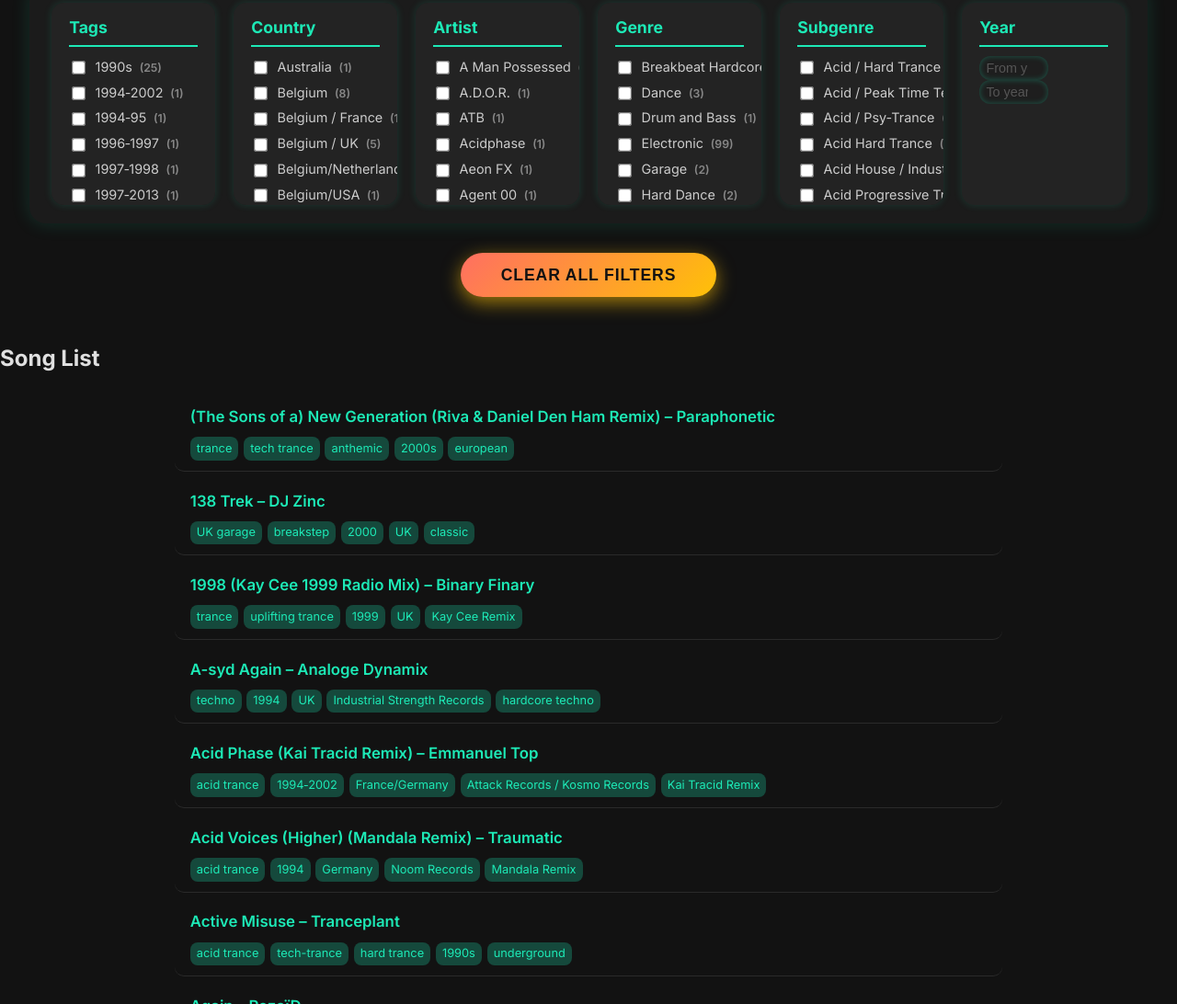
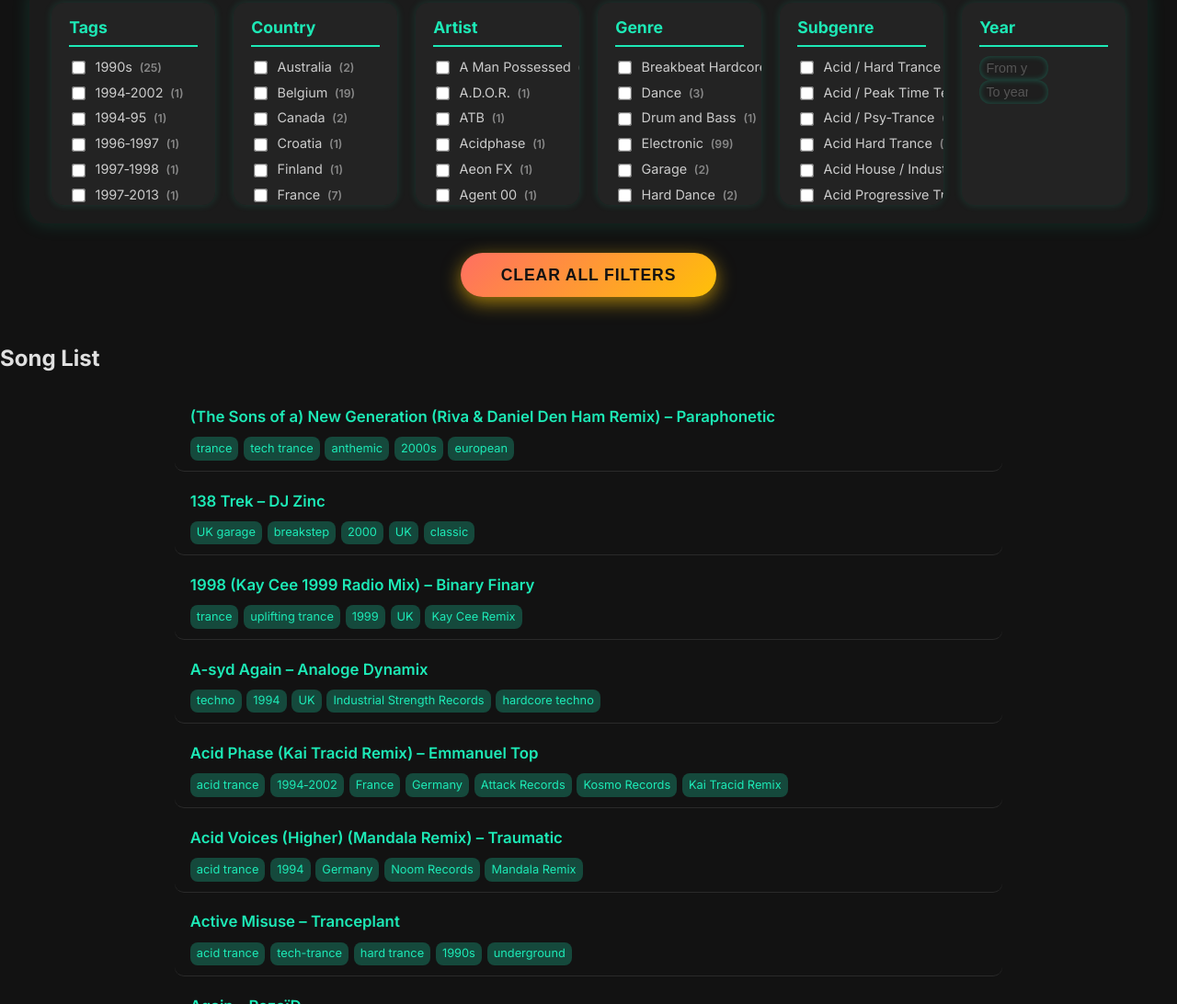
Before and after one commit to yyb334/Classic-Electronic-Archive, a plain HTML site: page index.html in a window 1280 px wide. Shown: the part 200-1292 px from the top of the page at 92% size. Drawn offline with Linux system fonts and the light colour scheme.

Commit message:
Split double-barrel countries

```diff
--- a/script.js
+++ b/script.js
@@ -116,7 +116,10 @@ function filterSongsWithOverride(group, overrideValues) {
     if (tagsToCheck.length && !tagsToCheck.some(t => (song.normalizedTags || []).includes(t))) return false;
 
     const countriesToCheck = group === 'countries' ? overrideValues : selectedFilters.countries;
-    if (countriesToCheck.length && !countriesToCheck.includes(song.country)) return false;
+    if (countriesToCheck.length) {
+      const songCountries = Array.isArray(song.country) ? song.country : [song.country];
+      if (!countriesToCheck.some(c => songCountries.includes(c))) return false;
+    }
 
     const artistsToCheck = group === 'artists' ? overrideValues : selectedFilters.artists;
     if (artistsToCheck.length && !artistsToCheck.includes(song.artist)) return false;
@@ -239,7 +242,10 @@ function loadSongList(songs) {
 function applyFilters() {
   let filtered = allSongs.filter(song => {
     if (selectedFilters.tags.length && !selectedFilters.tags.some(t => (song.normalizedTags || []).includes(t))) return false;
-    if (selectedFilters.countries.length && !selectedFilters.countries.includes(song.country)) return false;
+    if (selectedFilters.countries.length) {
+      const songCountries = Array.isArray(song.country) ? song.country : [song.country];
+      if (!selectedFilters.countries.some(c => songCountries.includes(c))) return false;
+    }
     if (selectedFilters.artists.length && !selectedFilters.artists.includes(song.artist)) return false;
     if (selectedFilters.genres.length && !selectedFilters.genres.some(g => (song.genre || []).includes(g))) return false;
     if (selectedFilters.subgenres.length && !selectedFilters.subgenres.some(sg => (song.subgenre || []).includes(sg))) return false;
@@ -347,13 +353,28 @@ function setupControls() {
 // Initialize app
 async function init() {
   allSongs = await fetchSongs();
-  // Normalize tags for each song to consolidate filter options
+  // Normalize tags and split combined values; split countries into arrays
   allSongs.forEach(song => {
     if (Array.isArray(song.tags)) {
-      const mapped = song.tags.map(normalizeTag);
-      song.normalizedTags = Array.from(new Set(mapped));
+      const tagSet = new Set();
+      song.tags.forEach(tag => {
+        if (typeof tag === 'string' && tag.includes('/')) {
+          tag.split('/').forEach(part => {
+            const norm = normalizeTag(part.trim());
+            if (norm) tagSet.add(norm);
+          });
+        } else {
+          const norm = normalizeTag(tag);
+          if (norm) tagSet.add(norm);
+        }
+      });
+      song.normalizedTags = Array.from(tagSet);
     } else {
       song.normalizedTags = [];
+    }
+
+    if (typeof song.country === 'string' && song.country.includes('/')) {
+      song.country = song.country.split('/').map(c => c.trim()).filter(Boolean);
     }
   });
 
```
Also changed, not shown: song.html (+1 -1 lines).
